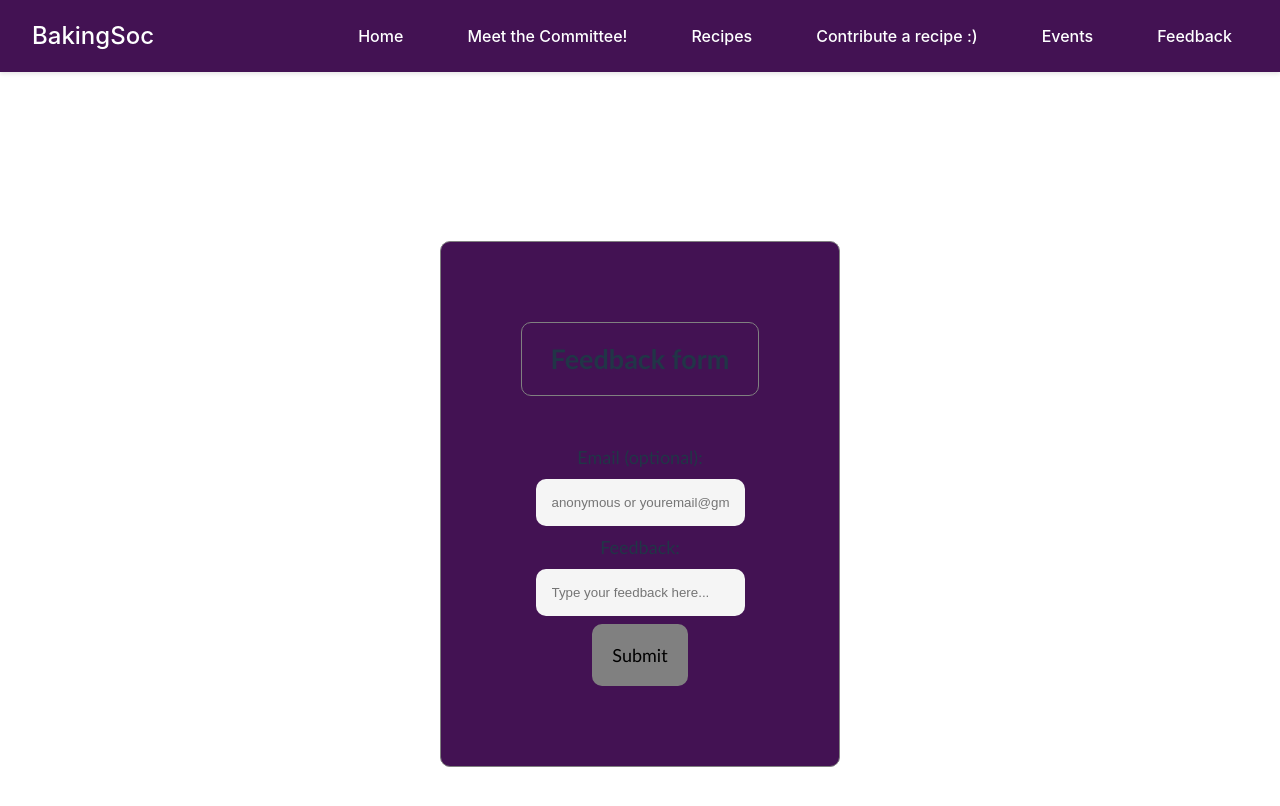
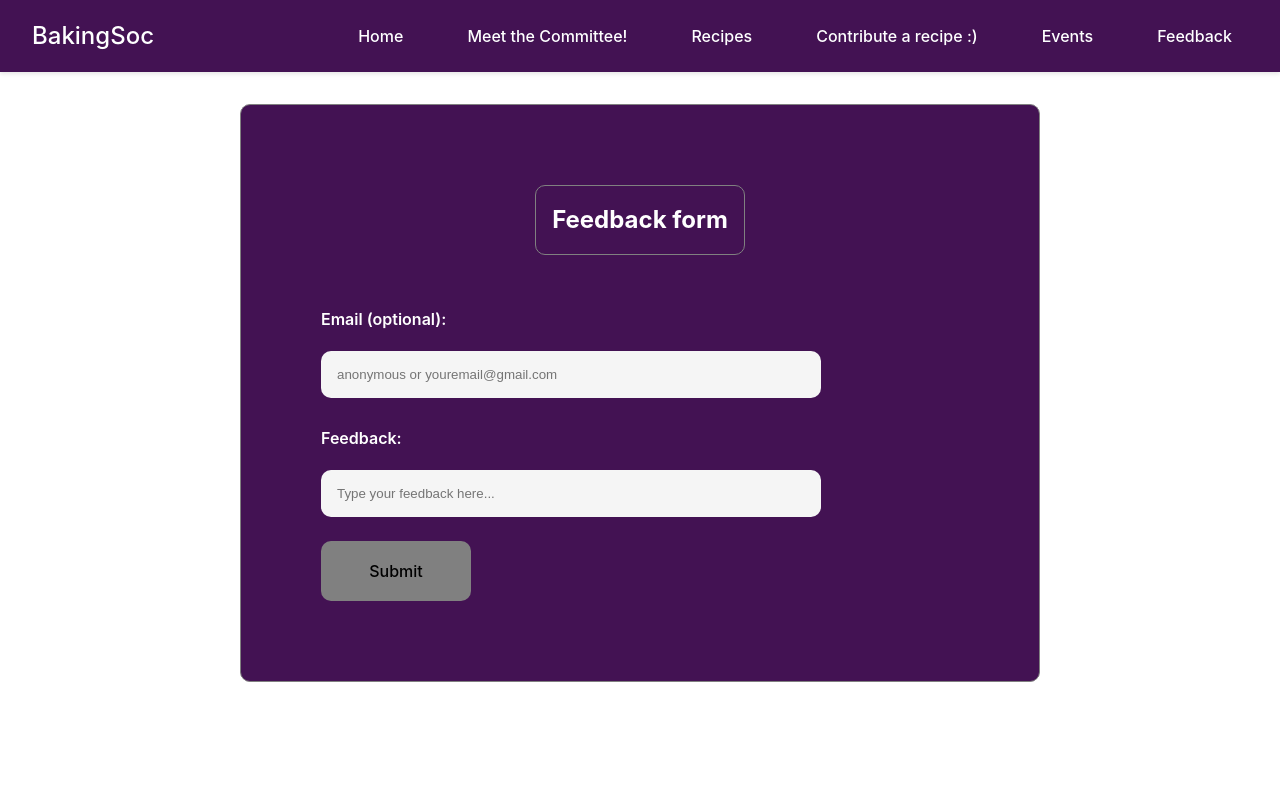
Before and after one commit to tamrachan/baking-soc-website, a React (Vite) app in the folder front-end/: page /feedback in a window 1280 px wide. Shown: the top 806 px of the page. Built offline with nearby package versions, Linux system fonts and the light colour scheme.

Commit message:
Updates recipes to a json file

```diff
--- a/front-end/src/components/RecipeCard.jsx
+++ b/front-end/src/components/RecipeCard.jsx
@@ -1,17 +1,21 @@
 import "../css/RecipeCard.css";
 
-function RecipeCard({recipe}) {
+function RecipeCard({ recipe }) {
 
-    function onFavClick({recipe}) {
-        alert("clicked");
+    function showRecipe() {
+        alert(JSON.stringify(recipe, null, 2));
+        // `null, 2` makes it pretty-printed
     }
 
     return (
         <div className="recipe-card">
             <div className="recipe-poster">
-                <img src={moveBy.url} alt={recipe.title}/>
+                <img
+                    src={recipe.image || "https://via.placeholder.com/300x200?text=Recipe"}
+                    alt={recipe.title}
+                />
                 <div className="recipe-overlay">
-                    <button className="fav-btn" onClick={onFavClick}>
+                    <button className="fav-btn" onClick={showRecipe}>
                         View recipe
                     </button>
                 </div>
@@ -19,12 +23,12 @@ function RecipeCard({recipe}) {
             <div className="recipe-info">
                 <h3>{recipe.title}</h3>
                 <h4>{recipe.time}</h4>
-                <h4>{recipe.allegens}</h4>
-                <p>{recipe.updated}</p>
-                <p>{recipe.source}</p>
+                <h4>{recipe.allergens}</h4>
+                <p><strong>Last updated:</strong> {recipe.updated}</p>
+                <p><strong>Source:</strong> {recipe.source}</p>
             </div>
         </div>
-    )
+    );
 }
 
 export default RecipeCard;
--- a/front-end/src/css/Feedback.css
+++ b/front-end/src/css/Feedback.css
@@ -1,31 +1,14 @@
-.feedback {
-    text-align: center;
-    display: flex;
-    min-height: 100vh;
-    align-items: center; /* Places in centre of page */
-    justify-content: center;
-    font-family: Calibri;
-    font-size: large;
-}
-
 .form-container {
     display: flex;
     flex-direction: column;
-}
-
-.form-container {
     width: 90%;
-    max-width: 400px;
+    max-width: 800px;
     padding: 5rem;
     border: 1px solid gray;
     border-radius: 10px;
     background-color: #431253;
-}
-
-@media screen and (min-width: 600px) {
-    .form-container {
-        margin: 0.5rem;
-    }
+    box-sizing: border-box;
+    margin: 0 auto; /* center horizontally */
 }
 
 h2 {
@@ -33,19 +16,42 @@ h2 {
     border: 1px solid gray;
     border-radius: 10px;
     margin-bottom: 3rem;
+    color: white;
+    max-width: 800px;
+    margin-left: auto;
+    margin-right: auto;
+}
+
+.feedback-form {
+    display: flex;
+    flex-direction: column;
+}
+
+.form-group {
+    display: flex;
+    flex-direction: column;
+    margin-bottom: 1.5rem;
+    align-items: flex-start;
 }
 
 label {
+    width: 100%;
+    max-width: 300px;
     text-align: left;
     padding: 0.25rem 0;
+    font-weight: 600;
+    color: white;
 }
 
 input {
-    margin: 0.5rem 0;
+    width: 100%;
+    max-width: 500px;
+    margin-top: 1rem; /* space between label and input */
     padding: 1rem;
-    border: none;
     border-radius: 10px;
     background-color: whitesmoke;
+    border: none;
+    box-sizing: border-box;
 }
 
 button {
@@ -53,10 +59,6 @@ button {
     background-color: gray;
     padding: 20px;
     border-radius: 10px;
+    width: 150px;
+    cursor: pointer;
 }
-
-.link-btn {
-    background: none;
-    color: darkgray;
-    text-decoration: underline;
-}
--- a/front-end/src/css/RecipeCard.css
+++ b/front-end/src/css/RecipeCard.css
@@ -15,7 +15,7 @@
 
 .recipe-poster {
   position: relative;
-  aspect-ratio: 2/3;
+  aspect-ratio: 3/3;
   width: 100%;
 }
 
--- a/front-end/src/pages/Feedback.jsx
+++ b/front-end/src/pages/Feedback.jsx
@@ -16,17 +16,36 @@ function Feedback() {
     <div className="form-container">
       <h2>Feedback form</h2>
       <form className="feedback-form" onSubmit={handleSubmit}>
+        <div className="form-group">
             <label htmlFor="email">Email (optional):</label>
-                    <input value={email} onChange={(e) => setEmail(e.target.value)} type="email" placeholder="anonymous or youremail@gmail.com" id="email" name="email" />
-                    <br></br>
+            <input
+            value={email}
+            onChange={(e) => setEmail(e.target.value)}
+            type="email"
+            placeholder="anonymous or youremail@gmail.com"
+            id="email"
+            name="email"
+            />
+        </div>
+
+        <div className="form-group">
             <label htmlFor="feedback">Feedback:</label>
-                    <input value={feedback} onChange={(e) => setFeedback(e.target.value)} type="text" placeholder="Type your feedback here..." id="feedback" name="feedback" />
-                    <br></br>
+            <input
+            value={feedback}
+            onChange={(e) => setFeedback(e.target.value)}
+            type="text"
+            placeholder="Type your feedback here..."
+            id="feedback"
+            name="feedback"
+            />
+        </div>
+
         <button type="submit">Submit</button>
     </form>
     </div>
   </div>
 )
+
 }
 
 export default Feedback;
--- a/front-end/src/pages/Recipes.jsx
+++ b/front-end/src/pages/Recipes.jsx
@@ -1,44 +1,38 @@
 import { useState } from "react";
 import "../css/Recipes.css";
 import RecipeCard from "../components/RecipeCard";
+import recipes from "../recipes/recipes.json";
 
 function Recipes() {
     const [searchQuery, setSearchQuery] = useState("");
 
-    const recipes = [
-        {id: 1, title: "Matcha Brownies", time: "30 mins", allergens: "gluten-free, nut-free", updated: "27/08/2025", source: "Anonymous"},
-        {id: 2, title: "Chocolate Brownies", time: "45 mins", allergens: "gluten-free, nut-free", updated: "27/08/2025", source: "Baking Soc"},
-        {id: 3, title: "Butter Cookies", time: "30 mins", allergens: "gluten-free, egg-free, dairy-free", updated: "27/08/2025", source: "Baking Soc"},
-        {id: 4, title: "Baking Soc Cupcakes", time: "1hr 30 mins", allergens: "gluten-free, lactose-free, dairy-free", updated: "27/08/2025", source: "Baking Soc"}
-    ]
-
     const handleSearch = (e) => {
-        e.preventDefault()
+        e.preventDefault();
         alert(searchQuery);
-
-        // // Set state after search
-        // setSearchQuery("---------");
     };
 
-    return <div className="home">
+    return (
+        <div className="home">
             <form onSubmit={handleSearch} className="search-form">
                 <input
                     type="text"
                     placeholder="Search for recipes..."
                     className="search-input"
                     value={searchQuery}
-                onChange={(e) => setSearchQuery(e.target.value)}
-                ></input>
+                    onChange={(e) => setSearchQuery(e.target.value.toLowerCase())}
+                />
                 <button type="submit" className="search-button">Search</button>
             </form>
 
             <div className="recipes-grid">
                 {recipes.map(recipe => (
-                // search query
-                recipe.title.toLowerCase().startsWith(searchQuery) && (<RecipeCard recipe={recipe} key={recipe.id} />
-        )))}
+                    recipe.title.toLowerCase().startsWith(searchQuery) && (
+                        <RecipeCard recipe={recipe} key={recipe.id} />
+                    )
+                ))}
             </div>
         </div>
+    );
 }
 
 export default Recipes;
--- /dev/null
+++ b/front-end/src/recipes/recipes.json
@@ -0,0 +1,108 @@
+[
+  {
+    "title": "Chocolate Brownies",
+    "ingredients": [
+      "½ cup unsalted Flora butter block (115g)",
+      "1 cup granulated sugar (200g)",
+      "2 large eggs",
+      "1 tsp vanilla extract (5g)",
+      "¾ cup gluten free plain flour (95g)",
+      "¼ cup unsweetened cocoa powder (25g)",
+      "½ tsp salt (3g)",
+      "milk chocolate chunks (150g)",
+      "dark chocolate chips (100g) (50% - 60%)"
+    ],
+    "instructions": [
+      "Preheat oven to 175°C. Line an 8x8-inch tray with parchment paper or grease well.",
+      "In a heatproof bowl over simmering water (or microwave in short bursts), melt butter and dark chocolate chips with 1/4 of the milk chocolate chunks, stirring until smooth and glossy. Let it cool slightly.",
+      "In a mixing bowl, whisk together sugar, eggs, and vanilla until smooth and glossy.",
+      "Slowly pour the melted chocolate mixture into the egg mixture while whisking gently to combine.",
+      "Sift in flour, cocoa powder, and salt, then fold in gently until just combined. Don’t overmix.",
+      "Fold in the remaining milk chocolate chunks.",
+      "Pour batter into the pan and smooth the top.",
+      "Bake for 22-25 minutes. Edges should be set but the centre slightly soft and fudgy. A toothpick should come out with moist crumbs, not clean.",
+      "Let cool completely before slicing (or eat warm)."
+    ]
+  },
+  {
+    "title": "Baking Soc Cupcakes",
+    "ingredients": {
+      "batter": [
+        "150g gluten free self-raising flour",
+        "0.13 tsp salt",
+        "2 large eggs",
+        "150g caster sugar",
+        "60g Flora Unsalted butter block, melted and cooled slightly",
+        "125ml soya milk",
+        "2 tsp vanilla extract",
+        "15g vegetable oil"
+      ],
+      "frosting": [
+        "150g Flora Unsalted Butter Block (softened)",
+        "275g icing sugar, sifted",
+        "1 tsp vanilla extract",
+        "Purple food colouring (gel/paste)"
+      ],
+      "decoration": [
+        "Sugar pearls",
+        "Toothpicks, paper cut-outs, stickers"
+      ]
+    },
+    "instructions": [
+      "Preheat oven to 180°C (160°C fan). Line a 12-hole muffin tray with cupcake cases.",
+      "Whisk self-raising flour and salt in a medium bowl.",
+      "In a large bowl, whisk eggs and caster sugar until pale and slightly thick (1–2 mins).",
+      "Add melted butter, oil, milk, and vanilla extract. Whisk until combined.",
+      "Fold in dry ingredients gently until smooth. Do not overmix.",
+      "Divide batter evenly into 12 cases (~⅔ full).",
+      "Bake 18–22 minutes, until tops are golden and spring back when pressed. Do the toothpick test.",
+      "Cool in the tin for 5 minutes, then transfer to a wire rack to cool completely.",
+      "Make the frosting: beat butter for 2 minutes until creamy. Add half the icing sugar, beat, then add the rest. Mix in vanilla and purple colouring. Adjust with milk or sugar if needed.",
+      "Decorate: pipe frosting with a star tip, sprinkle with sugar pearls, and add toppers."
+    ]
+  },
+  {
+    "title": "Butter Cookies",
+    "ingredients": [
+      "200g salted Flora Butter Block, at room temperature",
+      "70g icing sugar, sifted",
+      "½ tsp vanilla bean paste or vanilla extract",
+      "210g gluten free plain flour, sifted",
+      "30g corn starch",
+      "20g soya milk",
+      "Granulated sugar for finishing, optional"
+    ],
+    "instructions": [
+      "Preheat the oven to 165°C. Line a baking sheet with parchment paper.",
+      "Fit a piping bag with a large open star tip.",
+      "Whip butter, sugar, and vanilla until light and fluffy.",
+      "Mix in flour and corn starch just until incorporated. Add soya milk and mix again.",
+      "Transfer mixture to piping bag. Pipe rosettes about 4.5 cm wide, leaving room for spreading.",
+      "Sprinkle with granulated sugar if using.",
+      "Bake 13–14 minutes, until set and lightly golden at edges (longer for crunchier cookies).",
+      "Cool on the pan 15–20 minutes, then transfer to a rack.",
+      "Store in an airtight container at room temperature for up to a week."
+    ]
+  },
+  {
+    "title": "Matcha Brownies",
+    "ingredients": [
+      "100g butter",
+      "150g white chocolate",
+      "2 eggs",
+      "10g matcha powder",
+      "80g low-gluten flour (or gluten-free plain flour)",
+      "60g granulated sugar"
+    ],
+    "instructions": [
+      "Melt butter, add white chocolate, and mix well until smooth.",
+      "Beat eggs with sugar until combined.",
+      "Gradually add the egg mixture into the chocolate-butter mixture, mixing gently.",
+      "Sieve flour and matcha powder, then fold into the mixture until combined.",
+      "Pour batter into a mold.",
+      "Bake at 180°C for 15 minutes. Cover with foil and bake for another 10 minutes to prevent over-coloring.",
+      "Cool completely before eating.",
+      "Note: Brownies improve in flavor with time. Store well-sealed for long shelf life, suitable for gifting or mailing as snacks."
+    ]
+  }
+]
```
Lines whose indentation alone changed are shown as unchanged.
